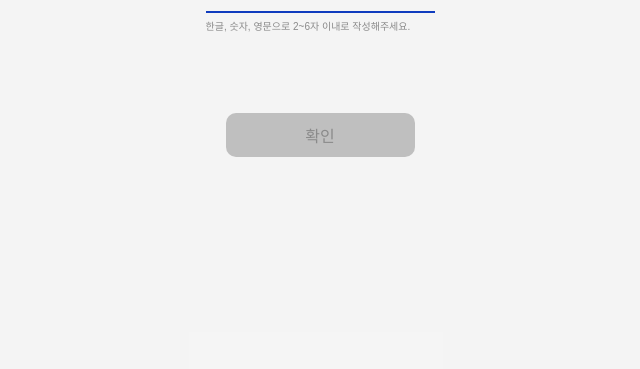
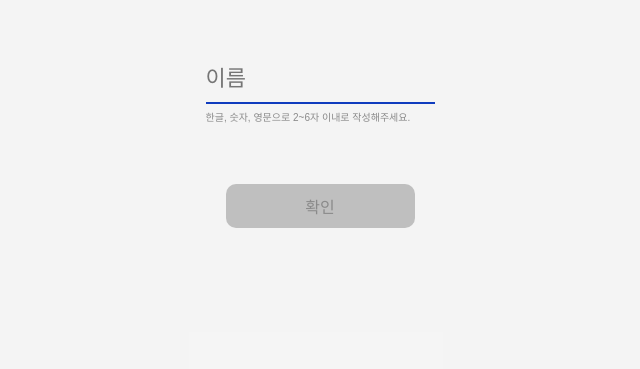
Before and after one commit to LikeLion-at-DGU/2025-simba-3-leader200nam, a Django app: page /intro-input/ in a window 1280 px wide. Shown: the part 431-800 px from the top of the page, without its empty margins (320-960 px from the left). Run offline with Django 5.2, Linux system fonts and the light colour scheme; the visitor is signed in with stand-in values (Sample User, id 1); some web fonts are replaced.

Commit message:
Fix: introInput 페이지 디자인 수정

```diff
--- a/project/static/css/page/introInputPage.css
+++ b/project/static/css/page/introInputPage.css
@@ -9,7 +9,8 @@ body {
 }
 
 .ako1-img {
-  margin-bottom: 49px;
+  margin-top: 50px;
+  margin-bottom: 90px;
   width: 291px;
   height: 291px;
 }
@@ -47,7 +48,7 @@ input {
   font-style: normal;
   font-weight: 400;
   line-height: normal;
-  margin-bottom: 80px;
+  margin-bottom: 60px;
 }
 
 #name-form {
```
